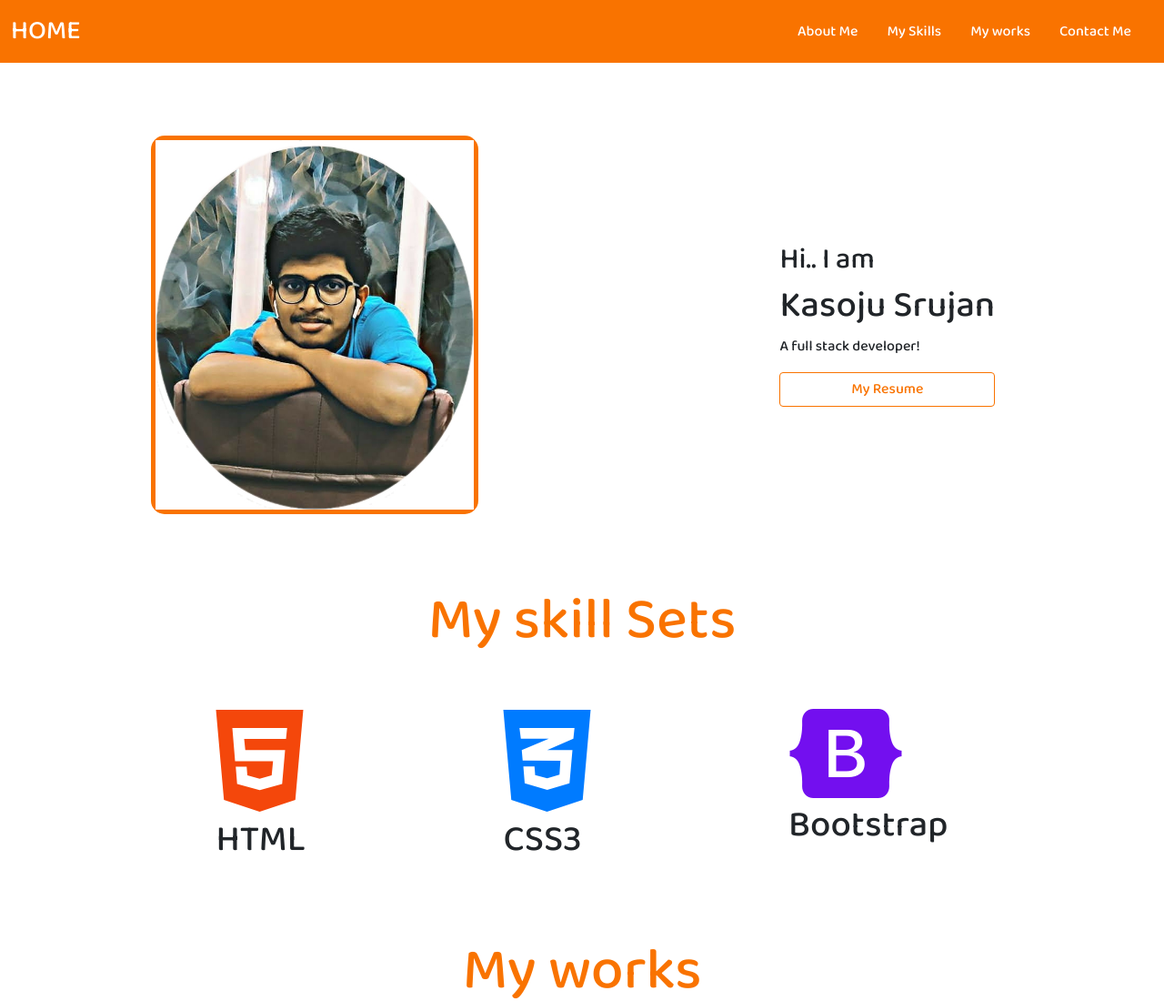
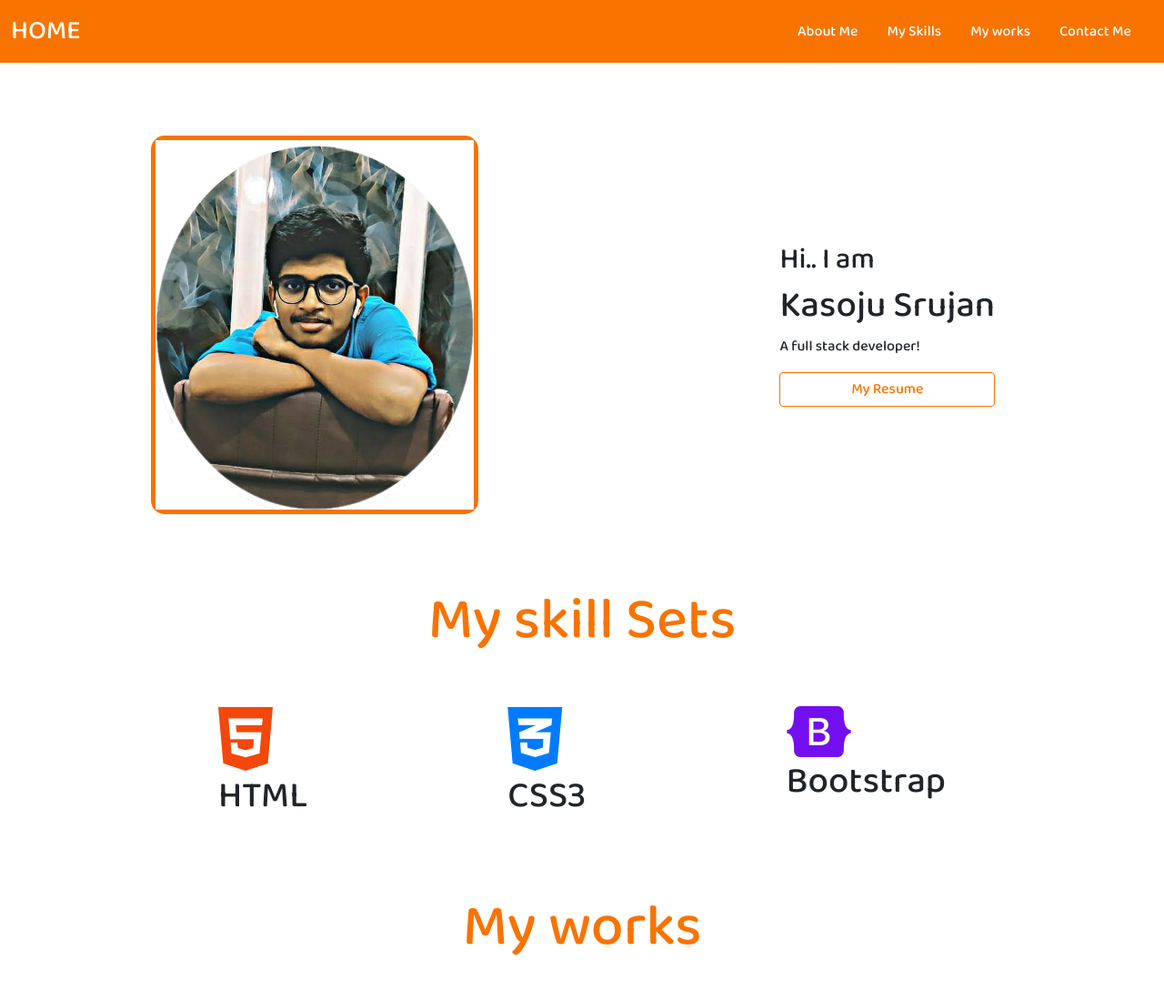
Before and after one commit to kasojusrujan/srujan-portfolio, a plain HTML site: page index.html in a window 1280 px wide. Shown: the top 1100 px of the page at 91% size. Drawn offline with nearby package versions, Linux system fonts and the light colour scheme.

Commit message:
Update index.html

```diff
--- a/index.html
+++ b/index.html
@@ -76,17 +76,17 @@
 
             <div>
 
-                <i class="fab fa-html5 fa-8x" style="color: #f4470b;"></i>
+                <i class="fab fa-html5 fa-5x" style="color: #f4470b;"></i>
 
                 <h1>HTML</h1>
             </div>
             <div>
 
-                <i class="fab fa-css3-alt fa-8x" style="color: #007bff;"></i>
+                <i class="fab fa-css3-alt fa-5x" style="color: #007bff;"></i>
                 <h1> CSS3</h1>
             </div>
             <div>
-                <i class="fab fa-bootstrap fa-7x" style="color: #730fef;"></i>
+                <i class="fab fa-bootstrap fa-4x" style="color: #730fef;"></i>
                 <h1>Bootstrap</h1>
             </div>
 
```
